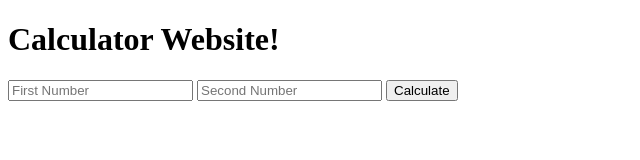
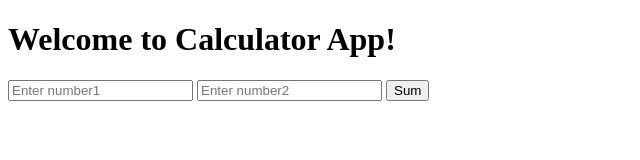
Before and after one commit to sameeramin2015/calculator-backend, a website: page index.html in a window 1280 px wide. Shown: the whole page, without its empty margins (0-640 px from the left). Drawn offline with Linux system fonts and the light colour scheme.

Commit message:
Update index.html

```diff
--- a/index.html
+++ b/index.html
@@ -2,15 +2,15 @@
 <html lang="en">
   <head>
     <meta charset="UTF-8" />
-
-    <title>Calculator</title>
+    <meta name="viewport" content="width=device-width, initial-scale=1.0" />
+    <title>Calculator App</title>
   </head>
   <body>
-    <h1>Calculator Website!</h1>
+    <h1>Welcome to Calculator App!</h1>
     <form action="/" method="post">
-      <input type="text" name="num1" placeholder="First Number" />
-      <input type="text" name="num2" placeholder="Second Number" />
-      <button type="submit" name="submit">Calculate</button>
+      <input type="text" name="n1" placeholder="Enter number1" />
+      <input type="text" name="n2" placeholder="Enter number2" />
+      <button type="submit" name="submit">Sum</button>
     </form>
   </body>
 </html>
```
